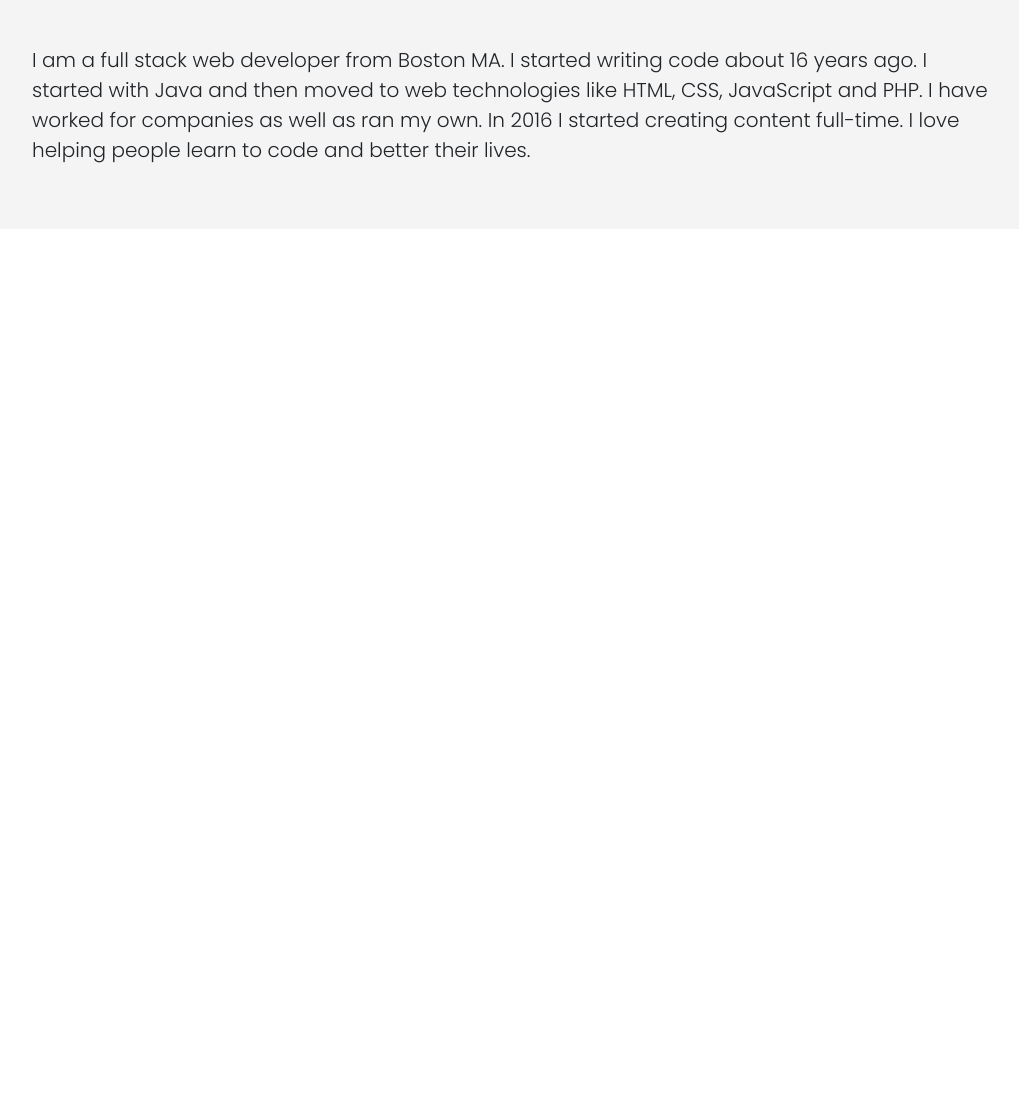
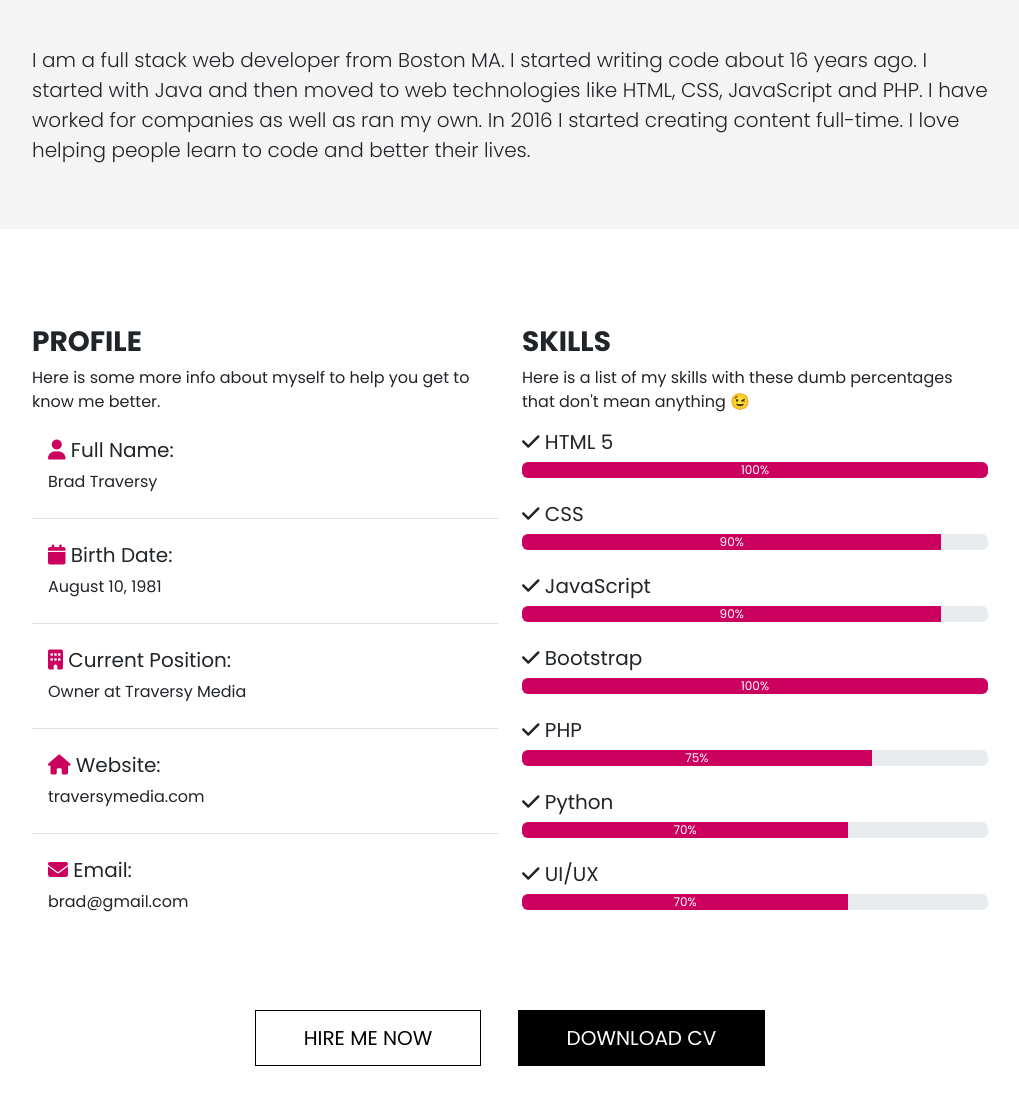
Before and after one commit to rodlez/bootstrap-portfolio, a website: page index.html in a window 1280 px wide. Shown: the part 1176-2281 px from the top of the page, without its empty margins (130-1149 px from the left). Before the commit the page ends 1405 px from the top, so only its background shows below. Drawn offline with nearby package versions, Linux system fonts and the light colour scheme; files that its build step writes are made by us from their sources.

Commit message:
Add Profile and Skills Sections

```diff
--- a/index.html
+++ b/index.html
@@ -66,7 +66,7 @@
       </div>
     </header>
 
-     <!-- About -->
+     <!-- About, 1col -->
      <section id="about" class="about bg-light py-5">
       <div class="container">
         <div class="text-center">
@@ -92,6 +92,153 @@
       </div>
     </section>
 
+     <!-- Profile & Skills, 2 col -->
+     <section class="profile my-6">
+      <div class="container">
+        <div class="row">
+          <!-- Profile -->
+          <div class="col-md-6">
+            <h3 class="text-uppercase fw-bold">Profile</h3>
+            <p>
+              Here is some more info about myself to help you get to know me
+              better.
+            </p>
+            <ul class="list-group list-group-flush">
+              <li class="list-group-item mb-3">
+                <h5 class="text-transform">
+                  <i class="fas fa-user text-primary"></i> Full Name:
+                </h5>
+                <p>Brad Traversy</p>
+              </li>
+              <li class="list-group-item mb-3">
+                <h5 class="text-transform">
+                  <i class="fas fa-calendar text-primary"></i> Birth Date:
+                </h5>
+                <p>August 10, 1981</p>
+              </li>
+              <li class="list-group-item mb-3">
+                <h5 class="text-transform">
+                  <i class="fas fa-building text-primary"></i> Current Position:
+                </h5>
+                <p>Owner at Traversy Media</p>
+              </li>
+              <li class="list-group-item mb-3">
+                <h5 class="text-transform">
+                  <i class="fas fa-home text-primary"></i> Website:
+                </h5>
+                <p>traversymedia.com</p>
+              </li>
+              <li class="list-group-item mb-3">
+                <h5 class="text-transform">
+                  <i class="fas fa-envelope text-primary"></i> Email:
+                </h5>
+                <p>brad@gmail.com</p>
+              </li>
+            </ul>
+          </div>
+          <!-- Skills -->
+          <div class="col-md-6">
+            <h3 class="text-uppercase fw-bold">Skills</h3>
+            <p>
+              Here is a list of my skills with these dumb percentages that don't
+              mean anything 😉
+            </p>
+            <h5><i class="fas fa-check"></i> HTML 5</h5>
+            <div
+              class="progress mb-4"
+              role="progressbar"
+              aria-valuenow="100"
+              aria-valuemin="0"
+              aria-valuemax="100"
+            >
+              <div class="progress-bar" style="width: 100%">100%</div>
+            </div>
+
+            <h5><i class="fas fa-check"></i> CSS</h5>
+            <div
+              class="progress mb-4"
+              role="progressbar"
+              aria-valuenow="90"
+              aria-valuemin="0"
+              aria-valuemax="100"
+            >
+              <div class="progress-bar" style="width: 90%">90%</div>
+            </div>
+
+            <h5><i class="fas fa-check"></i> JavaScript</h5>
+            <div
+              class="progress mb-4"
+              role="progressbar"
+              aria-valuenow="90"
+              aria-valuemin="0"
+              aria-valuemax="100"
+            >
+              <div class="progress-bar" style="width: 90%">90%</div>
+            </div>
+
+            <h5><i class="fas fa-check"></i> Bootstrap</h5>
+            <div
+              class="progress mb-4"
+              role="progressbar"
+              aria-valuenow="100"
+              aria-valuemin="0"
+              aria-valuemax="100"
+            >
+              <div class="progress-bar" style="width: 100%">100%</div>
+            </div>
+
+            <h5><i class="fas fa-check"></i> PHP</h5>
+            <div
+              class="progress mb-4"
+              role="progressbar"
+              aria-valuenow="75"
+              aria-valuemin="0"
+              aria-valuemax="100"
+            >
+              <div class="progress-bar" style="width: 75%">75%</div>
+            </div>
+
+            <h5><i class="fas fa-check"></i> Python</h5>
+            <div
+              class="progress mb-4"
+              role="progressbar"
+              aria-valuenow="70"
+              aria-valuemin="0"
+              aria-valuemax="100"
+            >
+              <div class="progress-bar" style="width: 70%">70%</div>
+            </div>
+
+            <h5><i class="fas fa-check"></i> UI/UX</h5>
+            <div
+              class="progress mb-4"
+              role="progressbar"
+              aria-valuenow="70"
+              aria-valuemin="0"
+              aria-valuemax="100"
+            >
+              <div class="progress-bar" style="width: 70%">70%</div>
+            </div>
+          </div>
+        </div>
+        <!-- CV Button -->
+        <div class="row mt-5 text-center">
+          <div class="col-12">
+            <a
+              href="#"
+              class="btn btn-outline-dark btn-lg text-uppercase px-5 mx-3 my-2"
+              >Hire Me Now</a
+            >
+            <a
+              href="#"
+              class="btn btn-dark btn-lg text-uppercase px-5 mx-3 my-2"
+              >Download CV</a
+            >
+          </div>
+        </div>
+      </div>
+    </section>
+
     <script src="js/bootstrap.bundle.min.js"></script>
     <script src="js/lightbox-plus-jquery.min.js"></script>
     <script src="js/script.js"></script>
```
